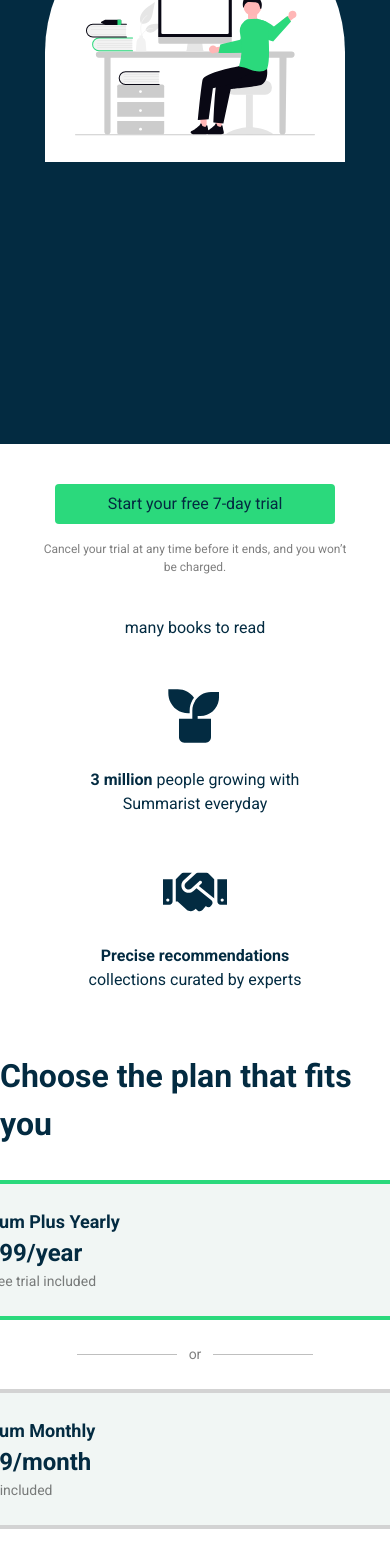
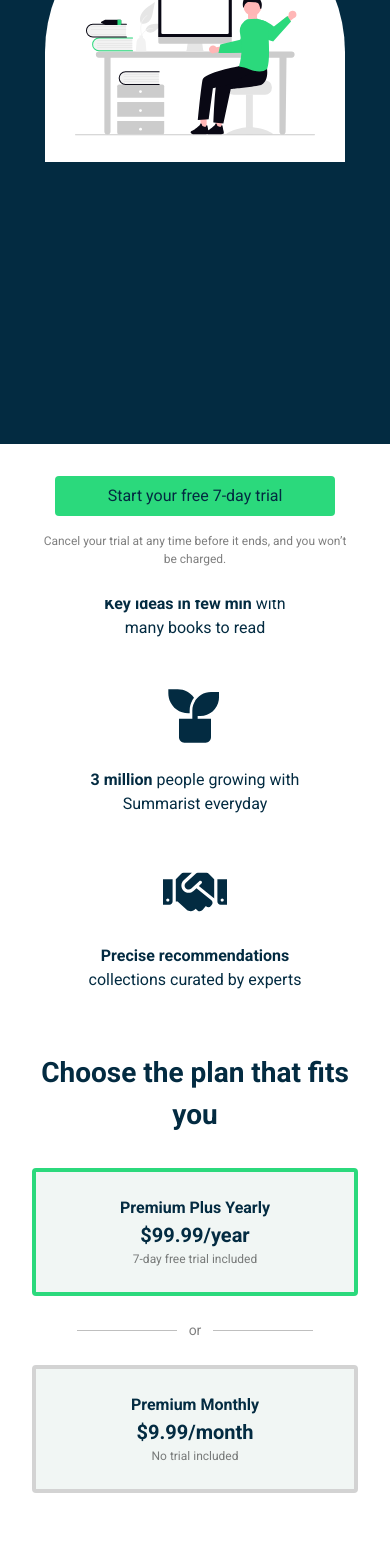
Before and after one commit to jeddelich/fes-internship-summarist, a Next.js app: page /choose-plan in a window 390 px wide. Shown: the part 316-1884 px from the top of the page. Built offline with nearby package versions, Linux system fonts and the light colour scheme; no server answers.

Commit message:
choose plan on sales responsive

```diff
--- a/app/choose-plan/page.module.css
+++ b/app/choose-plan/page.module.css
@@ -61,7 +61,7 @@
   display: flex;
   flex-direction: column;
   justify-content: center;
-  padding: 40px 40px 0 40px;
+  padding: 32px 40px 0 40px;
 
 }
 
@@ -70,7 +70,7 @@
   margin-top: 16px;
   opacity: 50%;
   font-size: 12px;
-  padding-bottom: 40px;
+  padding-bottom: 32px;
 }
 
 /* BENEFITS */
@@ -99,6 +99,8 @@
   display: flex;
   flex-direction: column;
   align-items: center;
+  padding: 0 32px;
+  padding-bottom: 16px;
 }
 
 .h2 {
@@ -137,7 +139,7 @@
   display: flex;
   justify-content: center;
   align-items: center;
-  margin: 16px 0;
+  margin: 24px 0;
 }
 
 .questionList {
@@ -171,6 +173,10 @@
   .landing {
     height: 85vh;
   }
+    .h2{
+    font-size: 28px;
+    text-align: center;
+  }
 }
 
 @media (max-width: 402px) {
--- a/components/ui/Plan.module.css
+++ b/components/ui/Plan.module.css
@@ -10,9 +10,11 @@
     border-radius: 4px;
     cursor: pointer;
     padding: 24px;
-    width: 640px;
+    width: 100%;
+    max-width: 640px;
     background-color: #f1f6f4;
     transition: all 200ms ease;
+    margin: 0 auto;
 }
 
 .planSelected{
@@ -60,3 +62,24 @@
     border: 3px solid black;
     border-radius: 50%;
 }
+
+@media (max-width: 480px) {
+    .planTitle{
+        font-size: 16px;
+    }
+    .price{
+        font-size: 20px;
+    }
+    .trialInfo{
+        font-size: 12px;
+    }
+    .planPackage{
+        justify-content: center;
+    }
+    .selectionCircle{
+        display: none;
+    }
+    .planDescription{
+        align-items: center;
+    }
+}
```
